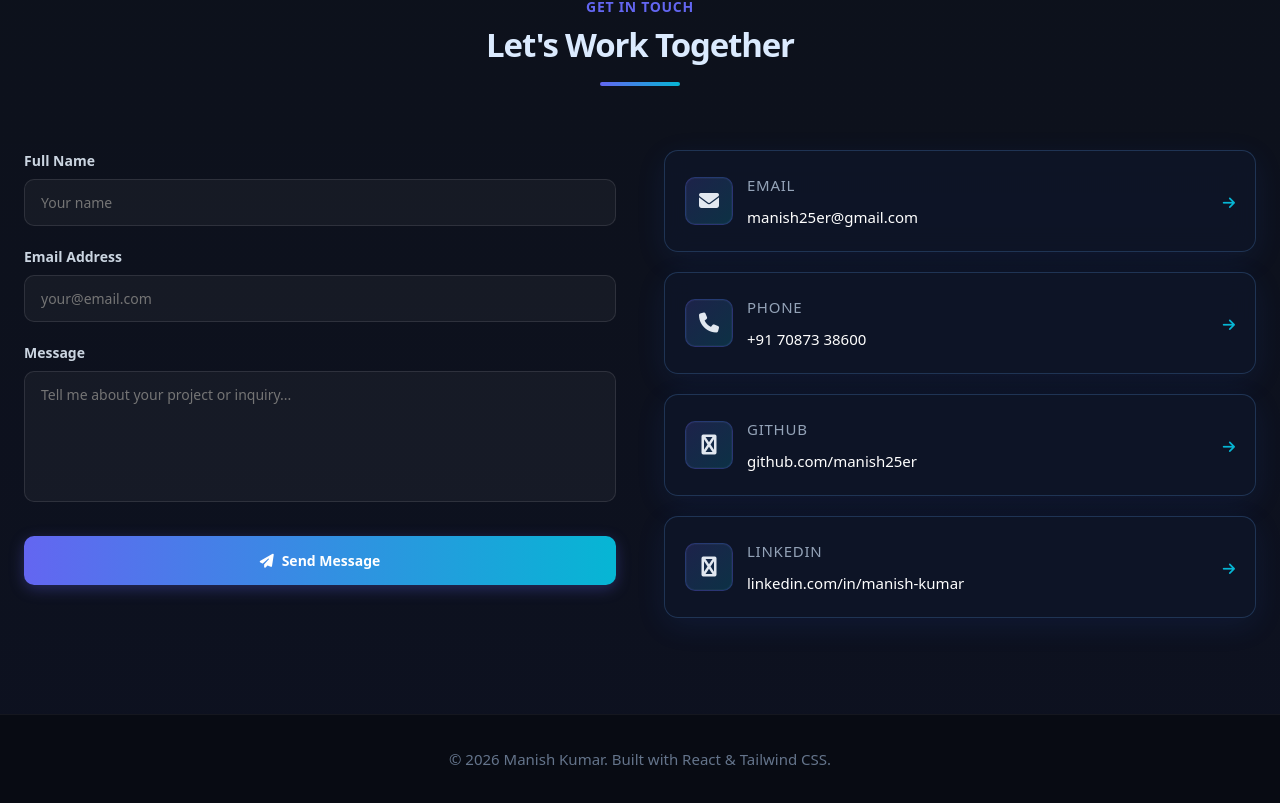
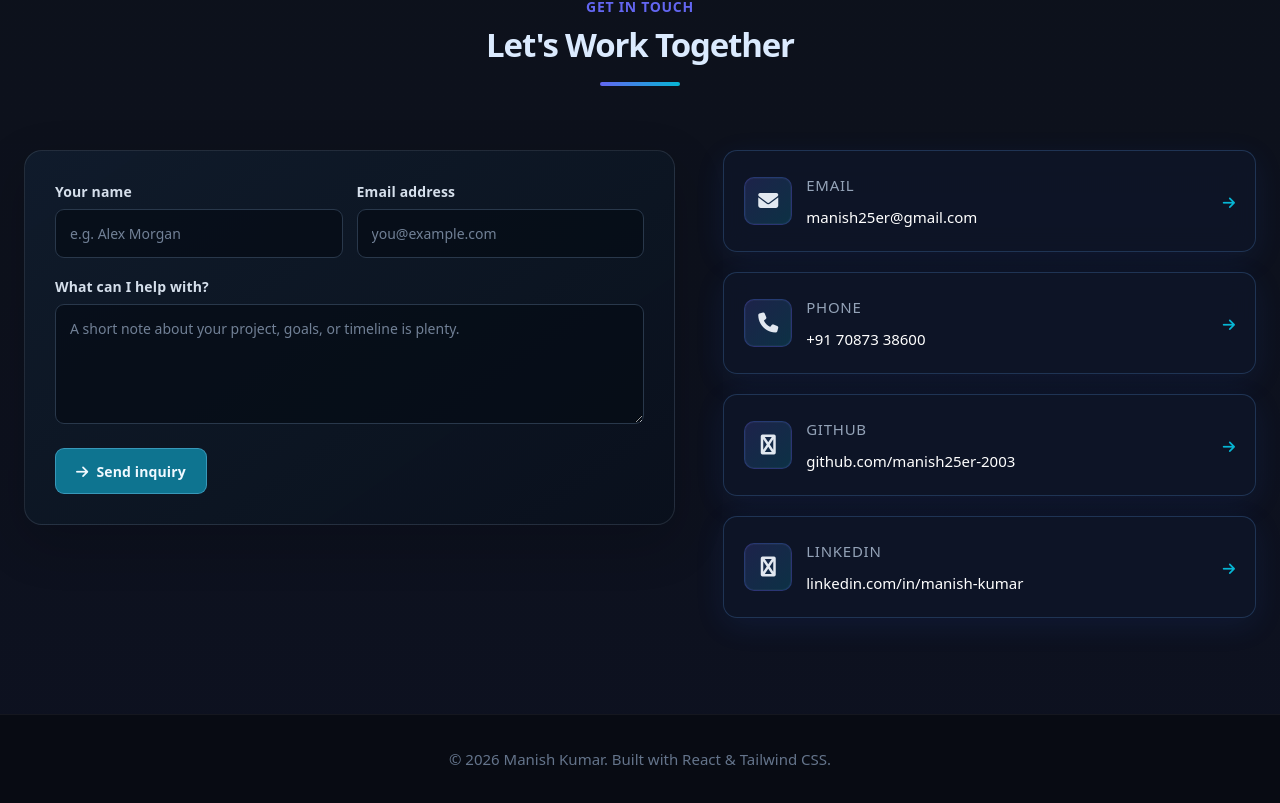
Before and after one commit to manish25er-2003/Portfolio1, a React (Vite) app: page / in a window 1280 px wide. Shown: the part 5851-6654 px from the top of the page. Built offline with nearby package versions, Linux system fonts and the light colour scheme.

Commit message:
Update designed experice and heri secion

```diff
--- a/public/projects/fz-gym-fitness/index.html
+++ b/public/projects/fz-gym-fitness/index.html
@@ -7,11 +7,11 @@
     <meta name="robots" content="index, follow" />
     <meta name="description"
         content="FZ Gym Fitness is a Laravel and PHP gym management platform for membership plans, workout tracking, dashboard analytics, and fitness service management." />
-    <link rel="canonical" href="https://manish25er.workers.dev/projects/fz-gym-fitness/" />
+    <link rel="canonical" href="https://manishpro.in/projects/fz-gym-fitness/" />
     <meta property="og:title" content="FZ Gym Fitness | Manish Kumar Portfolio" />
     <meta property="og:description"
         content="Gym management and fitness platform built with Laravel and PHP for memberships, workout management, and fitness services." />
-    <meta property="og:image" content="https://manish25er.workers.dev/og-image.svg" />
+    <meta property="og:image" content="https://manishpro.in/og-image.svg" />
     <meta property="og:type" content="website" />
     <meta name="twitter:card" content="summary_large_image" />
     <title>FZ Gym Fitness | Manish Kumar Portfolio</title>
@@ -118,7 +118,7 @@
         "author": {
           "@type": "Person",
           "name": "Manish Kumar",
-          "url": "https://manish25er.workers.dev/"
+          "url": "https://manishpro.in/"
         },
         "offers": { "@type": "Offer", "url": "https://fitflowfz.manish25er.workers.dev/" }
       }
--- a/public/projects/khatabook-app/index.html
+++ b/public/projects/khatabook-app/index.html
@@ -7,11 +7,11 @@
     <meta name="robots" content="index, follow" />
     <meta name="description"
         content="Khatabook App is a Laravel and PHP digital ledger platform for tracking transactions, maintaining records, and managing balances efficiently." />
-    <link rel="canonical" href="https://manish25er.workers.dev/projects/khatabook-app/" />
+    <link rel="canonical" href="https://manishpro.in/projects/khatabook-app/" />
     <meta property="og:title" content="Khatabook App | Manish Kumar Portfolio" />
     <meta property="og:description"
         content="Digital ledger and account management application built with Laravel and PHP to track transactions and balances." />
-    <meta property="og:image" content="https://manish25er.workers.dev/og-image.svg" />
+    <meta property="og:image" content="https://manishpro.in/og-image.svg" />
     <meta property="og:type" content="website" />
     <meta name="twitter:card" content="summary_large_image" />
     <title>Khatabook App | Manish Kumar Portfolio</title>
@@ -118,7 +118,7 @@
         "author": {
           "@type": "Person",
           "name": "Manish Kumar",
-          "url": "https://manish25er.workers.dev/"
+          "url": "https://manishpro.in/"
         },
         "offers": { "@type": "Offer", "url": "https://khatabook-app.manish25er.workers.dev/" }
       }
--- a/scripts/generate-sitemap.mjs
+++ b/scripts/generate-sitemap.mjs
@@ -1,7 +1,7 @@
 import fs from "node:fs";
 import path from "node:path";
 
-const siteUrl = "https://manish25er.workers.dev";
+const siteUrl = "https://manishpro.in";
 const projectRoot = path.resolve("public/projects");
 const projectUrls = fs.existsSync(projectRoot)
   ? fs
--- a/src/portfolio.jsx
+++ b/src/portfolio.jsx
@@ -200,11 +200,54 @@ function TypewriterText({ phrases, textStyle, cursorStyle }) {
 export default function PortfolioPage() {
   const [menuOpen, setMenuOpen] = useState(false);
   const [formMessage, setFormMessage] = useState("");
-
-  const handleFormSubmit = (e) => {
+  const [formMessageType, setFormMessageType] = useState("success");
+  const [isSubmitting, setIsSubmitting] = useState(false);
+
+  const handleFormSubmit = async (e) => {
     e.preventDefault();
-    setFormMessage("Message sent successfully!");
-    setTimeout(() => setFormMessage(""), 5000);
+    if (isSubmitting) return;
+
+    setIsSubmitting(true);
+    setFormMessage("");
+
+    try {
+      const form = e.currentTarget;
+      const formData = new FormData(form);
+      const submission = Object.fromEntries(formData.entries());
+      submission._url = window.location.href;
+      submission._subject = `Portfolio message from ${submission.name || "a visitor"}`;
+      submission._replyto = submission.email;
+      const response = await fetch("https://formsubmit.co/ajax/manish25er@gmail.com", {
+        method: "POST",
+        headers: {
+          "Content-Type": "application/json",
+          Accept: "application/json",
+        },
+        body: JSON.stringify(submission),
+      });
+      const result = await response.json();
+      const activationRequired = /needs activation|activate form/i.test(result.message || "");
+
+      if (response.ok && activationRequired) {
+        setFormMessageType("pending");
+        setFormMessage(result.message);
+        form.reset();
+        return;
+      }
+
+      if (!response.ok || (result.success !== true && result.success !== "true")) {
+        throw new Error(result.message || "The message could not be sent.");
+      }
+
+      setFormMessageType("success");
+      setFormMessage("Message received. If this is the first submission, confirm FormSubmit’s activation email to enable delivery.");
+      form.reset();
+    } catch (error) {
+      setFormMessageType("error");
+      setFormMessage(error.message || "Could not send your message. Please email manish25er@gmail.com.");
+    } finally {
+      setIsSubmitting(false);
+    }
   };
 
   return (
@@ -1237,7 +1280,96 @@ export default function PortfolioPage() {
 
         .about-highlight-card { min-width: 0; }
 
+        .contact-layout {
+          display: grid;
+          grid-template-columns: minmax(0, 1.1fr) minmax(0, .9fr);
+          align-items: start;
+          gap: 48px;
+        }
+
+        .contact-form-card {
+          padding: 30px;
+          border: 1px solid rgba(148, 163, 184, .17);
+          border-radius: 18px;
+          background: linear-gradient(145deg, rgba(17, 28, 45, .92), rgba(10, 17, 29, .94));
+          box-shadow: 0 18px 50px rgba(0, 0, 0, .18);
+        }
+
+        .contact-form-fields {
+          display: grid;
+          grid-template-columns: repeat(2, minmax(0, 1fr));
+          gap: 18px 14px;
+        }
+
+        .contact-field { min-width: 0; }
+        .contact-field-message { grid-column: 1 / -1; }
+
+        .contact-field-label {
+          display: block;
+          margin-bottom: 7px;
+          color: #d5dfeb;
+          font-size: 13px;
+          font-weight: 650;
+          letter-spacing: .01em;
+        }
+
+        .contact-field-input {
+          width: 100%;
+          box-sizing: border-box;
+          padding: 13px 14px;
+          border: 1px solid #29384b;
+          border-radius: 9px;
+          background: rgba(5, 12, 22, .72);
+          color: #f1f5f9;
+          font-size: 14px;
+          transition: border-color .2s ease, background .2s ease, box-shadow .2s ease;
+        }
+
+        .contact-field-input::placeholder { color: #718096; }
+        .contact-field-input:focus {
+          border-color: #38bdf8 !important;
+          background: #0b1726 !important;
+          box-shadow: 0 0 0 3px rgba(56, 189, 248, .12) !important;
+        }
+
+        .contact-submit {
+          align-self: flex-start;
+          min-height: 46px;
+          padding: 0 20px;
+          border: 1px solid rgba(125, 211, 252, .38);
+          border-radius: 9px;
+          background: #0e7490;
+          color: #f0f9ff;
+          font-size: 14px;
+          font-weight: 700;
+          letter-spacing: .01em;
+          cursor: pointer;
+          transition: background .2s ease, transform .2s ease;
+        }
+
+        .contact-submit:hover { background: #0891b2; transform: translateY(-1px); }
+
         @media (max-width: 767px) {
+          #contact {
+            padding-top: 64px !important;
+            padding-bottom: 64px !important;
+          }
+
+          #contact > div {
+            padding-left: 16px !important;
+            padding-right: 16px !important;
+          }
+
+          .contact-layout {
+            grid-template-columns: minmax(0, 1fr);
+            gap: 24px;
+          }
+
+          .contact-form-card { padding: 20px 16px; }
+          .contact-form-fields { grid-template-columns: minmax(0, 1fr); gap: 15px; }
+          .contact-field-message { grid-column: auto; }
+          .contact-submit { width: 100%; }
+
           #experience {
             padding-top: 64px !important;
             padding-bottom: 64px !important;
@@ -3865,19 +3997,15 @@ export default function PortfolioPage() {
             </div>
 
             <div
-              style={{
-                display: "grid",
-                gridTemplateColumns: "repeat(auto-fit, minmax(300px, 1fr))",
-                gap: "48px",
-              }}
+              className="contact-layout"
             >
-              <div>
+              <div className="contact-form-card">
                 <form
                   onSubmit={handleFormSubmit}
                   style={{
                     display: "flex",
                     flexDirection: "column",
-                    gap: "20px",
+                    gap: "18px",
                   }}
                 >
                   {formMessage && (
@@ -3885,142 +4013,94 @@ export default function PortfolioPage() {
                       style={{
                         padding: "16px",
                         borderRadius: "12px",
-                        background: "rgba(16, 185, 129, 0.1)",
-                        border: "1px solid rgba(16, 185, 129, 0.3)",
-                        color: "#10b981",
+                        background: formMessageType === "success" ? "rgba(16, 185, 129, 0.1)" : formMessageType === "pending" ? "rgba(56, 189, 248, 0.1)" : "rgba(248, 113, 113, 0.1)",
+                        border: `1px solid ${formMessageType === "success" ? "rgba(16, 185, 129, 0.3)" : formMessageType === "pending" ? "rgba(56, 189, 248, 0.3)" : "rgba(248, 113, 113, 0.3)"}`,
+                        color: formMessageType === "success" ? "#10b981" : formMessageType === "pending" ? "#7dd3fc" : "#fca5a5",
                         fontSize: "14px",
                         display: "flex",
                         gap: "8px",
                         alignItems: "center",
                       }}
                     >
-                      <i className="fa-solid fa-circle-check" />
+                      <i className={`fa-solid ${formMessageType === "success" ? "fa-circle-check" : formMessageType === "pending" ? "fa-envelope" : "fa-circle-exclamation"}`} />
                       {formMessage}
                     </div>
                   )}
 
-                  <div>
+                  <div className="contact-form-fields">
+                  <input
+                    type="text"
+                    name="_honey"
+                    tabIndex="-1"
+                    autoComplete="off"
+                    aria-hidden="true"
+                    style={{ display: "none" }}
+                  />
+                  <div className="contact-field">
                     <label
-                      style={{
-                        display: "block",
-                        fontSize: "14px",
-                        fontWeight: "600",
-                        color: "#cbd5e1",
-                        marginBottom: "8px",
-                      }}
+                      htmlFor="contact-name"
+                      className="contact-field-label"
                     >
-                      Full Name
+                      Your name
                     </label>
                     <input
+                      id="contact-name"
+                      name="name"
                       type="text"
-                      placeholder="Your name"
+                      placeholder="e.g. Alex Morgan"
+                      autoComplete="name"
                       required
-                      style={{
-                        width: "100%",
-                        padding: "12px 16px",
-                        borderRadius: "10px",
-                        background: "rgba(255, 255, 255, 0.04)",
-                        border: "1px solid rgba(255, 255, 255, 0.1)",
-                        color: "white",
-                        fontSize: "14px",
-                        boxSizing: "border-box",
-                        transition: "all 0.3s",
-                      }}
+                      className="contact-field-input"
                     />
                   </div>
 
-                  <div>
+                  <div className="contact-field">
                     <label
-                      style={{
-                        display: "block",
-                        fontSize: "14px",
-                        fontWeight: "600",
-                        color: "#cbd5e1",
-                        marginBottom: "8px",
-                      }}
+                      htmlFor="contact-email"
+                      className="contact-field-label"
                     >
-                      Email Address
+                      Email address
                     </label>
                     <input
+                      id="contact-email"
+                      name="email"
                       type="email"
-                      placeholder="your@email.com"
+                      placeholder="you@example.com"
+                      autoComplete="email"
                       required
-                      style={{
-                        width: "100%",
-                        padding: "12px 16px",
-                        borderRadius: "10px",
-                        background: "rgba(255, 255, 255, 0.04)",
-                        border: "1px solid rgba(255, 255, 255, 0.1)",
-                        color: "white",
-                        fontSize: "14px",
-                        boxSizing: "border-box",
-                        transition: "all 0.3s",
-                      }}
+                      className="contact-field-input"
                     />
                   </div>
 
-                  <div>
+                  <div className="contact-field contact-field-message">
                     <label
-                      style={{
-                        display: "block",
-                        fontSize: "14px",
-                        fontWeight: "600",
-                        color: "#cbd5e1",
-                        marginBottom: "8px",
-                      }}
+                      htmlFor="contact-message"
+                      className="contact-field-label"
                     >
-                      Message
+                      What can I help with?
                     </label>
                     <textarea
-                      placeholder="Tell me about your project or inquiry..."
-                      rows="5"
+                      id="contact-message"
+                      name="message"
+                      placeholder="A short note about your project, goals, or timeline is plenty."
+                      rows="4"
                       required
-                      style={{
-                        width: "100%",
-                        padding: "12px 16px",
-                        borderRadius: "10px",
-                        background: "rgba(255, 255, 255, 0.04)",
-                        border: "1px solid rgba(255, 255, 255, 0.1)",
-                        color: "white",
-                        fontSize: "14px",
-                        boxSizing: "border-box",
-                        resize: "none",
-                        transition: "all 0.3s",
-                      }}
+                      className="contact-field-input"
+                      style={{ resize: "vertical", minHeight: "120px" }}
                     />
                   </div>
+                  </div>
 
                   <button
                     type="submit"
-                    style={{
-                      padding: "14px 32px",
-                      borderRadius: "10px",
-                      background: "linear-gradient(to right, #6366f1, #06b6d4)",
-                      color: "white",
-                      fontWeight: "600",
-                      fontSize: "15px",
-                      border: "none",
-                      cursor: "pointer",
-                      transition: "all 0.3s ease",
-                      boxShadow: "0 4px 15px rgba(99, 102, 241, 0.3)",
-                      marginTop: "8px",
-                    }}
-                    onMouseEnter={(e) => {
-                      e.target.style.transform = "translateY(-2px)";
-                      e.target.style.boxShadow =
-                        "0 6px 20px rgba(99, 102, 241, 0.4)";
-                    }}
-                    onMouseLeave={(e) => {
-                      e.target.style.transform = "translateY(0)";
-                      e.target.style.boxShadow =
-                        "0 4px 15px rgba(99, 102, 241, 0.3)";
-                    }}
+                    className="contact-submit"
+                    disabled={isSubmitting}
                   >
                     <i
-                      className="fa-solid fa-paper-plane"
+                      className="fa-solid fa-arrow-right"
                       style={{ marginRight: "8px" }}
                     />
-                    Send Message
+                    {isSubmitting ? "Sending…" : "Send inquiry"}
                   </button>
                 </form>
               </div>
@@ -4048,8 +4128,8 @@ export default function PortfolioPage() {
                   {
                     icon: "fa-github",
                     label: "GitHub",
-                    value: "github.com/manish25er",
-                    link: "https://github.com/manish25er",
+                    value: "github.com/manish25er-2003",
+                    link: "https://github.com/manish25er-2003/",
                   },
                   {
                     icon: "fa-linkedin",
```
Also changed, not shown: index.html (+6 -6 lines), public/robots.txt, 1 other file (tests, documents, lock files or other folders).
